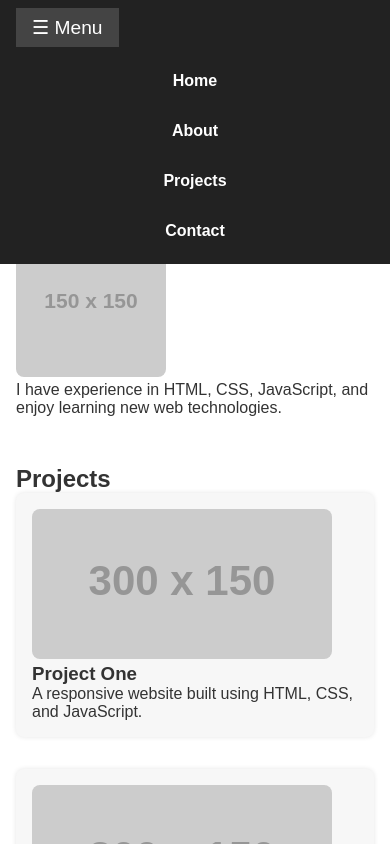
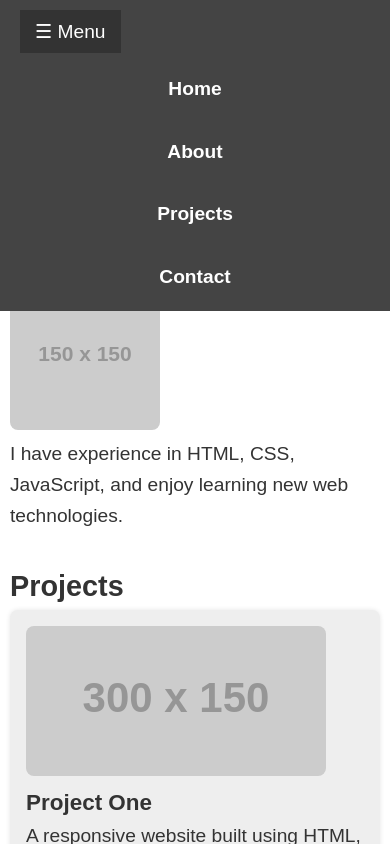
Before and after one commit to AlaaDiab7/ad-portfolio, a plain HTML site: page index.html in a window 390 px wide. Both pictures are taken after a click on the button "☰ Menu". Shown: the top 844 px of the page. Drawn offline with Linux system fonts and the light colour scheme; placeholder pictures from the web are drawn by us.

Commit message:
Styles updated

```diff
--- a/styles.css
+++ b/styles.css
@@ -1,19 +1,37 @@
 /* Reset and base styles */
 * {
+    box-sizing: border-box;
     margin: 0;
     padding: 0;
-    box-sizing: border-box;
 }
+
 body {
     font-family: Arial, sans-serif;
+    line-height: 1.6;
+    /*background: #f4f4f4;*/
     display: flex;
     min-height: 100vh;
     color: #333;
 }
 
-/* Sidebar styles */
+/* Header animation from lecture */
+header {
+    background-color: #333;
+    color: white;
+    padding: 20px;
+    animation: slide 2s ease-in-out infinite;
+}
+
+@keyframes slide {
+    0% { transform: translateX(0); }
+    50% { transform: translateX(20px); }
+    100% { transform: translateX(0); }
+}
+
+/* Sidebar Navigation */
+
 .sidebar {
-    background-color: #222;
+    background-color: #444;
     color: white;
     width: 220px;
     flex-shrink: 0;
@@ -21,16 +39,16 @@ body {
     flex-direction: column;
     position: fixed;
     top: 0; bottom: 0; left: 0;
-    padding: 1rem;
+    padding: 20px;
 }
 
 #navToggle {
     display: none;
-    background: #444;
+    background: #333;
     border: none;
     color: white;
     font-size: 1.2rem;
-    padding: 0.5rem 1rem;
+    padding: 10px 15px;
     margin-bottom: 1rem;
     cursor: pointer;
 }
@@ -46,25 +64,29 @@ body {
     color: white;
     text-decoration: none;
     font-weight: bold;
-    padding: 0.5rem;
+    padding: 8px 12px;
     border-radius: 4px;
+    transition: color 0.3s ease;
 }
 
-.nav-list a:hover,
-.nav-list a:focus {
-    background-color: #555;
-    outline: none;
+/* Smooth color transition on hover from lecture style */
+.nav-list a:hover {
+    color: red;
 }
 
-/* Main content styles */
+.nav-list a:focus {
+    outline: 2px solid red;
+}
+
+/* Main content */
 main#mainContent {
     margin-left: 220px;
-    padding: 2rem;
+    padding: 20px;
     flex-grow: 1;
 }
 
 section {
-    margin-bottom: 3rem;
+    margin-bottom: 2rem;
 }
 
 img {
@@ -76,13 +98,13 @@ img {
 /* Projects layout */
 .project-list {
     display: flex;
-    gap: 2rem;
+    gap: 1.5rem;
     flex-wrap: wrap;
 }
 
 .project-item {
     flex: 1 1 300px;
-    background: #f7f7f7;
+    background: #eee;
     padding: 1rem;
     border-radius: 8px;
     box-shadow: 0 0 5px rgba(0,0,0,0.1);
@@ -104,13 +126,14 @@ input, textarea {
 }
 
 button[type="submit"] {
-    background-color: #222;
+    background-color: #333;
     color: white;
     border: none;
-    padding: 0.75rem;
+    padding: 10px 15px;
     border-radius: 4px;
     cursor: pointer;
     font-weight: bold;
+    transition: background 0.3s ease;
 }
 
 button[type="submit"]:hover,
@@ -119,42 +142,49 @@ button[type="submit"]:focus {
     outline: none;
 }
 
-/* Responsive styles */
+/* Responsive */
 @media (max-width: 768px) {
     body {
         flex-direction: column;
+        font-size: 1.2em;
     }
+
     .sidebar {
         position: relative;
         width: 100%;
         height: auto;
         flex-direction: row;
-        padding: 0.5rem 1rem;
+        padding: 10px 20px;
         align-items: center;
     }
+
     #navToggle {
         display: block;
     }
+
     .nav-list {
         position: absolute;
-        top: 3rem;
+        top: 3.5rem;
         left: 0;
-        background: #222;
+        background: #444;
         width: 100%;
         flex-direction: column;
-        padding: 1rem 0;
+        padding: 10px 0;
         display: none;
         z-index: 1000;
     }
+
     .nav-list.show {
         display: flex;
     }
+
     .nav-list li {
         text-align: center;
         margin: 0.5rem 0;
     }
+
     main#mainContent {
         margin-left: 0;
-        padding: 1rem;
+        padding: 15px 10px;
     }
 }
```
